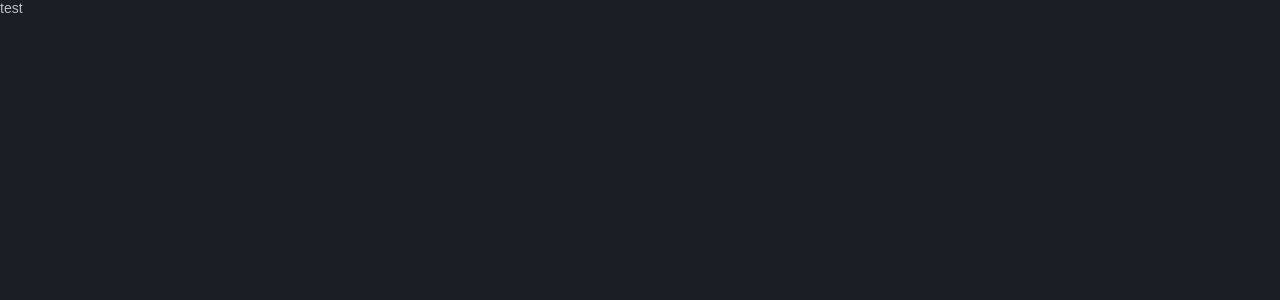
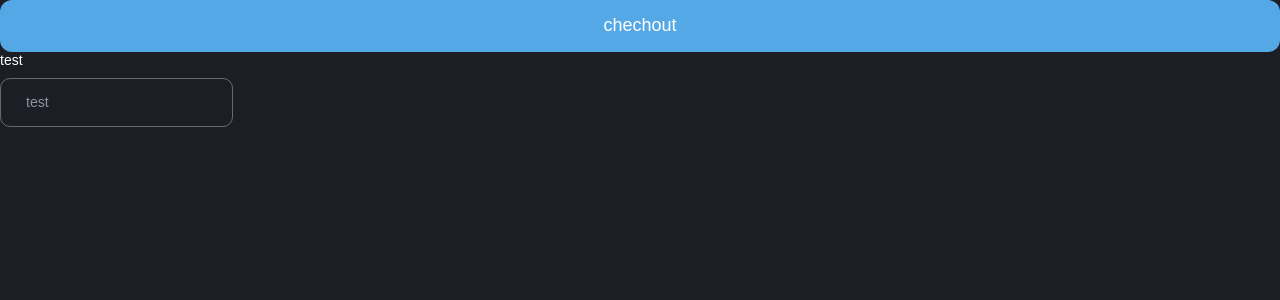
Before and after one commit to ODyachenko/movie-booking-app, a React (Create React App) app: page / in a window 1280 px wide. Shown: the top 300 px of the page. Built offline with nearby package versions, Linux system fonts and the light colour scheme.

Commit message:
realized UI components

```diff
--- /dev/null
+++ b/@types.ts
@@ -0,0 +1,11 @@
+export type BtnType = {
+  text: string;
+  type: 'primary' | 'secondary';
+  handler?: () => void;
+};
+
+export type FieldType = {
+  text: string;
+  type: 'text' | 'email' | 'password' | 'date' | 'time';
+  handler?: () => void;
+};
--- a/package.json
+++ b/package.json
@@ -12,6 +12,7 @@
     "@types/react-dom": "^18.2.14",
     "react": "^18.2.0",
     "react-dom": "^18.2.0",
+    "react-router-dom": "^6.18.0",
     "react-scripts": "5.0.1",
     "sass": "^1.69.5",
     "typescript": "^4.9.5",
--- a/src/App.tsx
+++ b/src/App.tsx
@@ -1,7 +1,22 @@
-import React from 'react';
+import { BrowserRouter as Router, Routes, Route } from 'react-router-dom';
+import { Details } from './pages/Details';
+import { Home } from './pages/Home';
+import { NotFound } from './pages/NotFound';
+import { Settings } from './pages/Settings';
+import { YourMovie } from './pages/YourMovie';
 
 function App() {
-  return <div>test</div>;
+  return (
+    <Router>
+      <Routes>
+        <Route path="/" element={<Home />} />
+        <Route path="/details/:id" element={<Details />} />
+        <Route path="/your-movie" element={<YourMovie />} />
+        <Route path="/settings" element={<Settings />} />
+        <Route path="/not-found" element={<NotFound />} />
+      </Routes>
+    </Router>
+  );
 }
 
 export default App;
--- /dev/null
+++ b/src/UI/Btn/Btn.tsx
@@ -0,0 +1,11 @@
+import { FC } from 'react';
+import { BtnType } from '../../../@types';
+import './styles.scss';
+
+export const Btn: FC<BtnType> = ({ text, type, handler }) => {
+  return (
+    <button type="button" className={`btn ${type}`} onClick={handler}>
+      {text}
+    </button>
+  );
+};
--- /dev/null
+++ b/src/UI/Btn/styles.scss
@@ -0,0 +1,25 @@
+@import '../../assets/scss/variables.scss';
+
+.btn {
+  display: block;
+  width: 100%;
+  font-size: 18px;
+  text-align: center;
+  color: #fff;
+  border-radius: 12px;
+  cursor: pointer;
+  transition: all 0.3s ease;
+
+  padding: 15px 20px;
+
+  &.primary {
+    background: $primaryBlue;
+
+    &:hover {
+      background: #227ec1;
+    }
+  }
+  &.secondary {
+    background: $primaryBg;
+  }
+}
--- /dev/null
+++ b/src/UI/Field/Field.tsx
@@ -0,0 +1,17 @@
+import React, { FC } from 'react';
+import { FieldType } from '../../../@types';
+import './styles.scss';
+
+export const Field: FC<FieldType> = ({ type, text, handler }) => {
+  return (
+    <label className="field">
+      <span className="field__caption">{text}</span>
+      <input
+        className="field__item"
+        type={type}
+        placeholder={text}
+        onChange={handler}
+      />
+    </label>
+  );
+};
--- /dev/null
+++ b/src/UI/Field/styles.scss
@@ -0,0 +1,16 @@
+@import '../../assets/scss/variables.scss';
+
+.field {
+  &__caption {
+    display: block;
+    color: #fff;
+    margin-bottom: 10px;
+  }
+  &__item {
+    border-radius: 10px;
+    border: 1px solid rgba(178, 181, 187, 0.5);
+    cursor: pointer;
+
+    padding: 15px 25px;
+  }
+}
--- /dev/null
+++ b/src/pages/Details.tsx
@@ -0,0 +1,5 @@
+import React, { FC } from 'react';
+
+export const Details: FC = () => {
+  return <div>Details</div>;
+};
--- /dev/null
+++ b/src/pages/Home.tsx
@@ -0,0 +1,12 @@
+import React, { FC } from 'react';
+import { Btn } from '../UI/Btn/Btn';
+import { Field } from '../UI/Field/Field';
+
+export const Home: FC = () => {
+  return (
+    <>
+      <Btn text="chechout" type="primary" />
+      <Field type="text" text="test" />
+    </>
+  );
+};
--- /dev/null
+++ b/src/pages/NotFound.tsx
@@ -0,0 +1,5 @@
+import React, { FC } from 'react';
+
+export const NotFound: FC = () => {
+  return <div>404</div>;
+};
--- /dev/null
+++ b/src/pages/Settings.tsx
@@ -0,0 +1,5 @@
+import React, { FC } from 'react';
+
+export const Settings: FC = () => {
+  return <div>Settings</div>;
+};
--- /dev/null
+++ b/src/pages/YourMovie.tsx
@@ -0,0 +1,5 @@
+import React, { FC } from 'react';
+
+export const YourMovie: FC = () => {
+  return <div>YourMovie</div>;
+};
```
Also changed, not shown: 1 other file (tests, documents, lock files or other folders).
